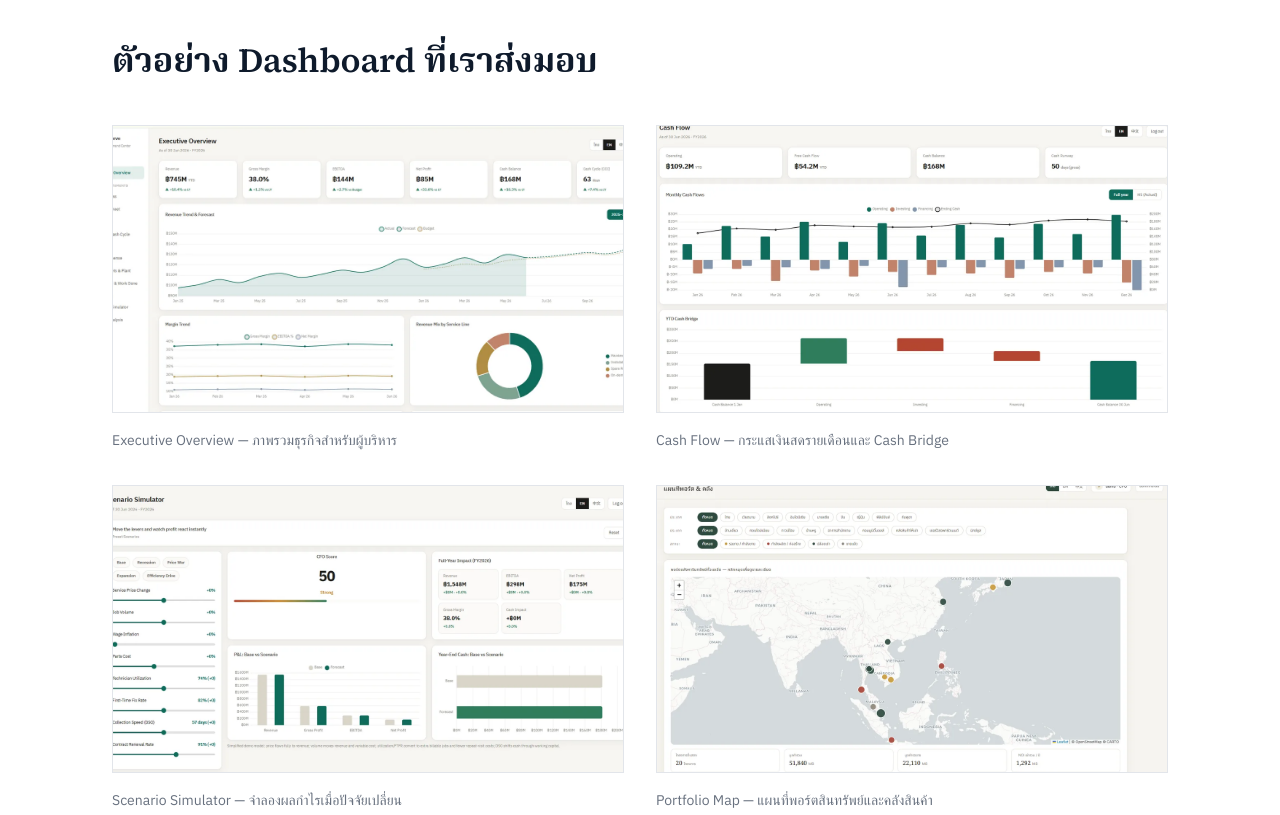
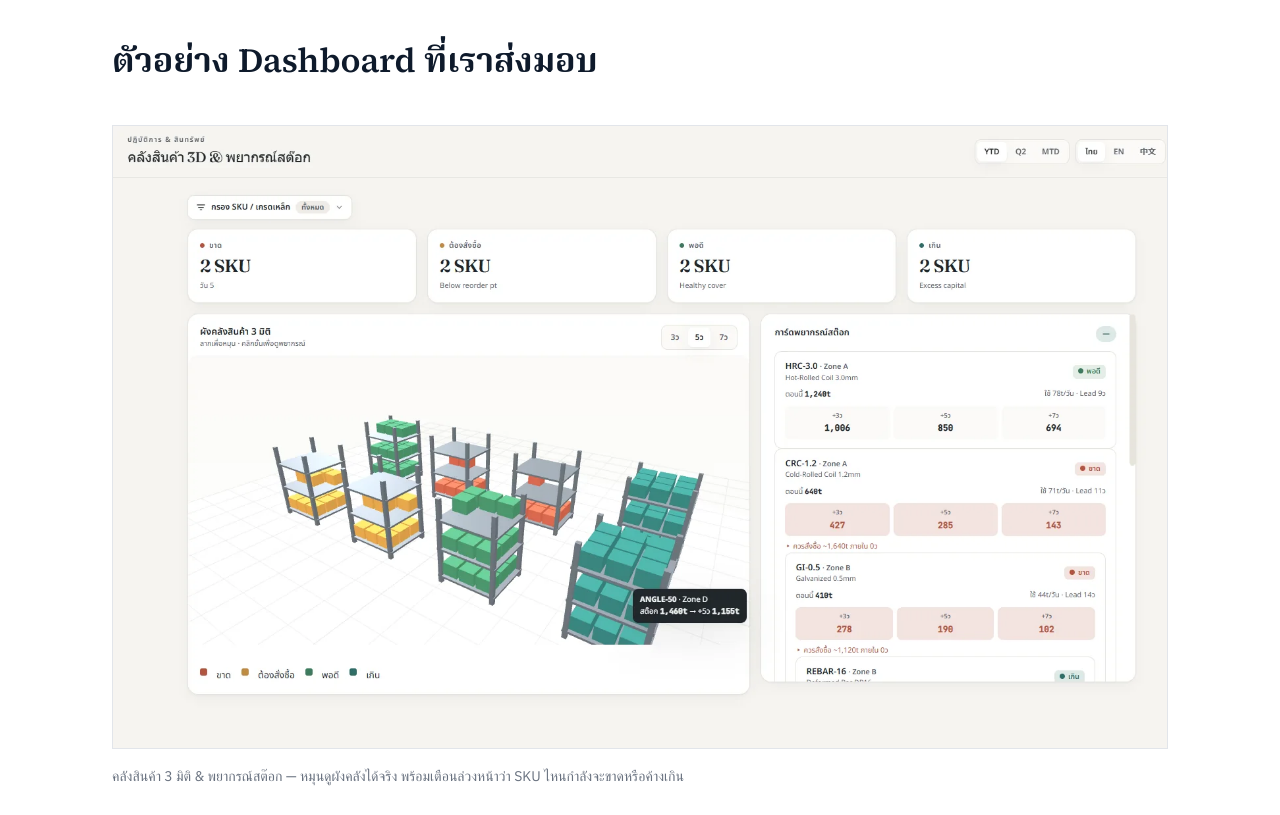
Before and after one commit to Vee198/SW_website, a plain HTML site: page index.html in a window 1280 px wide. Shown: the part 2440-3255 px from the top of the page. Drawn offline with Linux system fonts and the light colour scheme; a web font is replaced by a local one.

Commit message:
ดีไซน์ Editorial Light + เพิ่ม Dashboard คลังสินค้า 3 มิติ

```diff
--- a/assets/css/site.css
+++ b/assets/css/site.css
@@ -252,6 +252,9 @@ html[data-lang="en"] [lang="th"] { display: none !important; }
 
 /* ---------- Gallery ------------------------------------------------------ */
 .shot { display: grid; gap: var(--sp-4); }
+/* ภาพเด่น — กินเต็มความกว้างของแกลเลอรี ใช้กับผลงานชิ้นที่อยากให้เห็นชัดที่สุด */
+.shot--wide { grid-column: 1 / -1; }
+.shot--wide .frame img { width: 100%; height: auto; }
 .shot__caption { font-size: var(--fs-xs); color: var(--text-muted); }
 
 /* ---------- Vision & Mission -------------------------------------------- */
--- a/index.html
+++ b/index.html
@@ -230,6 +230,10 @@
   <section class="container" style="padding-bottom:var(--sp-16)">
     <h2 class="h-section"><span lang="th">ตัวอย่าง Dashboard ที่เราส่งมอบ</span><span lang="en">Dashboards We Deliver</span></h2>
     <div class="grid grid--gallery" style="margin-top:var(--sp-8)">
+      <figure class="shot shot--wide" style="margin:0">
+        <div class="frame"><img src="assets/img/dashboard-warehouse3d.webp" alt="Dashboard คลังสินค้า 3 มิติ พร้อมการ์ดพยากรณ์สต๊อกรายสินค้า" loading="lazy" width="1600" height="945"></div>
+        <figcaption class="shot__caption"><span lang="th">คลังสินค้า 3 มิติ &amp; พยากรณ์สต๊อก — หมุนดูผังคลังได้จริง พร้อมเตือนล่วงหน้าว่า SKU ไหนกำลังจะขาดหรือค้างเกิน</span><span lang="en">3D Warehouse &amp; Stock Forecast — an interactive floor plan that flags which SKUs will run short or sit idle, days before it happens</span></figcaption>
+      </figure>
         <figure class="shot" style="margin:0">
           <div class="frame frame--16x9"><img src="assets/img/dashboard-executive.webp" alt="Executive Overview dashboard" loading="lazy" width="1400" height="790"></div>
           <figcaption class="shot__caption"><span lang="th">Executive Overview — ภาพรวมธุรกิจสำหรับผู้บริหาร</span><span lang="en">Executive Overview — the whole business at a glance</span></figcaption>
```
Also changed, not shown: 1.png (added), 2.png (added), 3.png (added), 4.png (added), 5.png (added), 6.png (added), 7.png (added), assets/img/dashboard-warehouse3d.webp (added).
